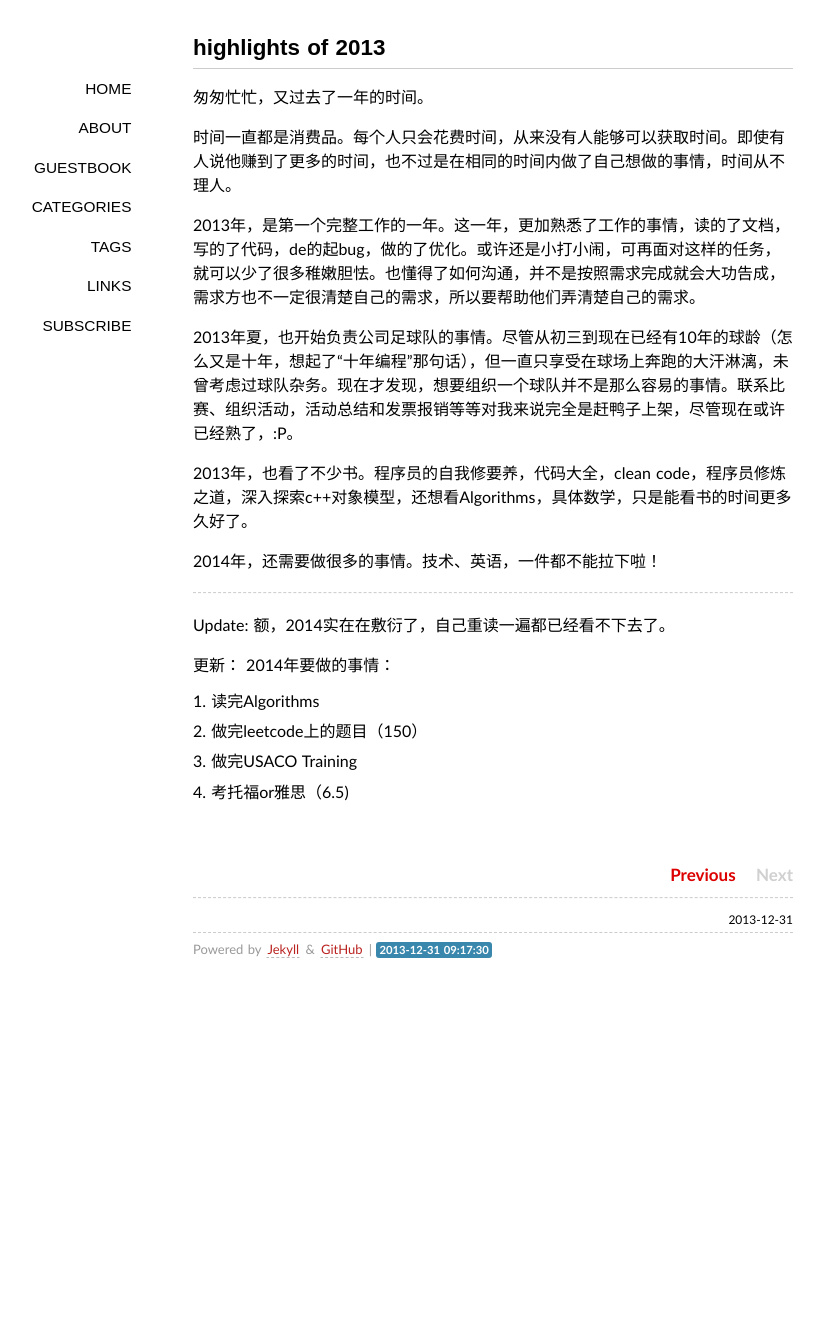
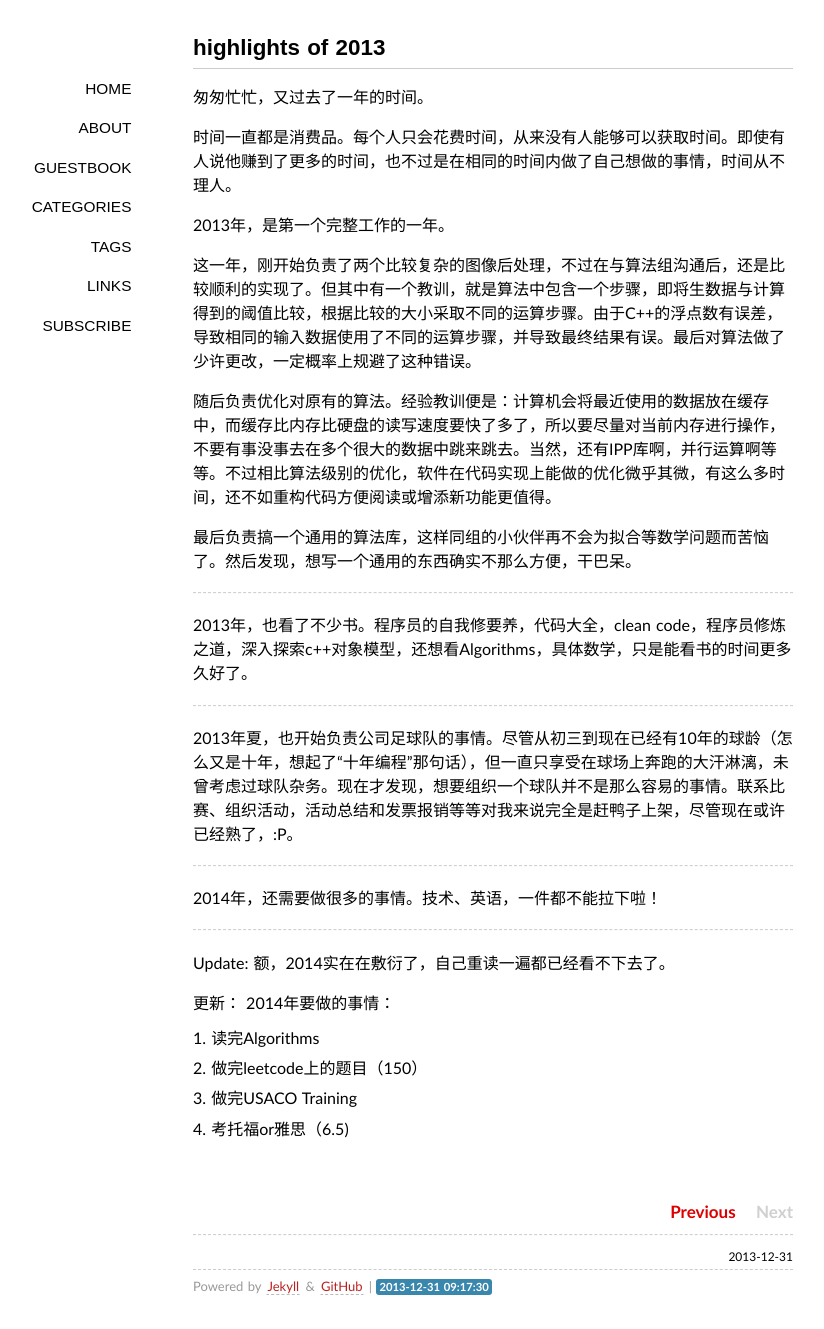
Before and after one commit to manfeyn/manfeyn.github.com, a Jekyll site: the page built from _posts/2013-12-31-annual-of-2013.md, in a window 1280 px wide. Shown: the whole page, without its empty margins (147-971 px from the left). Built offline with Jekyll 4.4.1, drawn with Linux system fonts in a browser that asks for light colours; some web fonts are replaced; Markdown is read by kramdown in place of the engine named in the settings; comment, search, counter and statistics services are not loaded; before the commit the page ends 992 px from its top, so only the background shows below that.

Commit message:
modify annual

```diff
--- a/_posts/2013-12-31-annual-of-2013.md
+++ b/_posts/2013-12-31-annual-of-2013.md
@@ -11,12 +11,23 @@ tags:
 
 时间一直都是消费品。每个人只会花费时间，从来没有人能够可以获取时间。即使有人说他赚到了更多的时间，也不过是在相同的时间内做了自己想做的事情，时间从不理人。
 
-2013年，是第一个完整工作的一年。这一年，更加熟悉了工作的事情，读的了文档，写的了代码，de的起bug，做的了优化。或许还是小打小闹，可再面对这样的任务，就可以少了很多稚嫩胆怯。也懂得了如何沟通，并不是按照需求完成就会大功告成，需求方也不一定很清楚自己的需求，所以要帮助他们弄清楚自己的需求。
+2013年，是第一个完整工作的一年。
+
+这一年，刚开始负责了两个比较复杂的图像后处理，不过在与算法组沟通后，还是比较顺利的实现了。但其中有一个教训，就是算法中包含一个步骤，即将生数据与计算得到的阈值比较，根据比较的大小采取不同的运算步骤。由于C++的浮点数有误差，导致相同的输入数据使用了不同的运算步骤，并导致最终结果有误。最后对算法做了少许更改，一定概率上规避了这种错误。
+
+随后负责优化对原有的算法。经验教训便是：计算机会将最近使用的数据放在缓存中，而缓存比内存比硬盘的读写速度要快了多了，所以要尽量对当前内存进行操作，不要有事没事去在多个很大的数据中跳来跳去。当然，还有IPP库啊，并行运算啊等等。不过相比算法级别的优化，软件在代码实现上能做的优化微乎其微，有这么多时间，还不如重构代码方便阅读或增添新功能更值得。
+
+最后负责搞一个通用的算法库，这样同组的小伙伴再不会为拟合等数学问题而苦恼了。然后发现，想写一个通用的东西确实不那么方便，干巴呆。
+
+----------
+
+2013年，也看了不少书。程序员的自我修要养，代码大全，clean code，程序员修炼之道，深入探索c++对象模型，还想看Algorithms，具体数学，只是能看书的时间更多久好了。
+
+----------
 
 2013年夏，也开始负责公司足球队的事情。尽管从初三到现在已经有10年的球龄（怎么又是十年，想起了“十年编程”那句话），但一直只享受在球场上奔跑的大汗淋漓，未曾考虑过球队杂务。现在才发现，想要组织一个球队并不是那么容易的事情。联系比赛、组织活动，活动总结和发票报销等等对我来说完全是赶鸭子上架，尽管现在或许已经熟了，:P。
 
-2013年，也看了不少书。程序员的自我修要养，代码大全，clean code，程序员修炼之道，深入探索c++对象模型，还想看Algorithms，具体数学，只是能看书的时间更多久好了。
-
+----------
 2014年，还需要做很多的事情。技术、英语，一件都不能拉下啦！
 
 ----------
```
